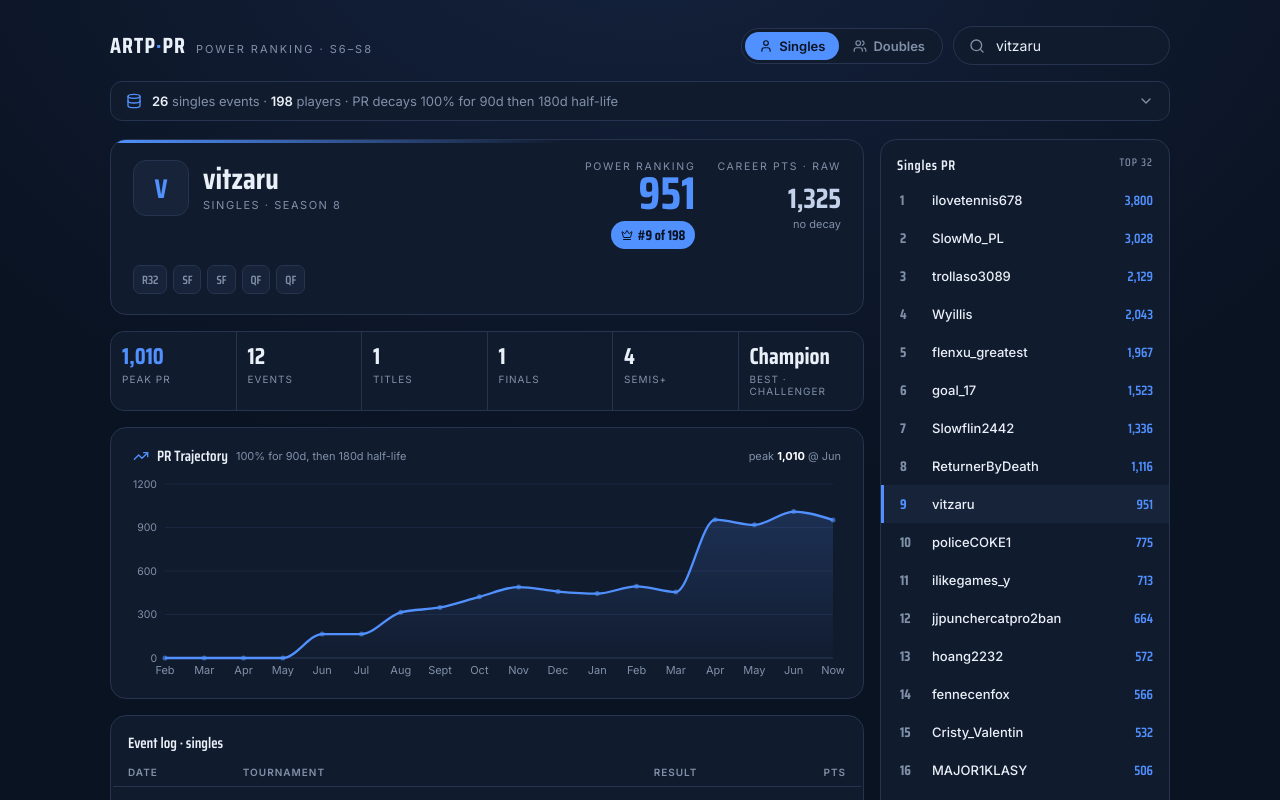
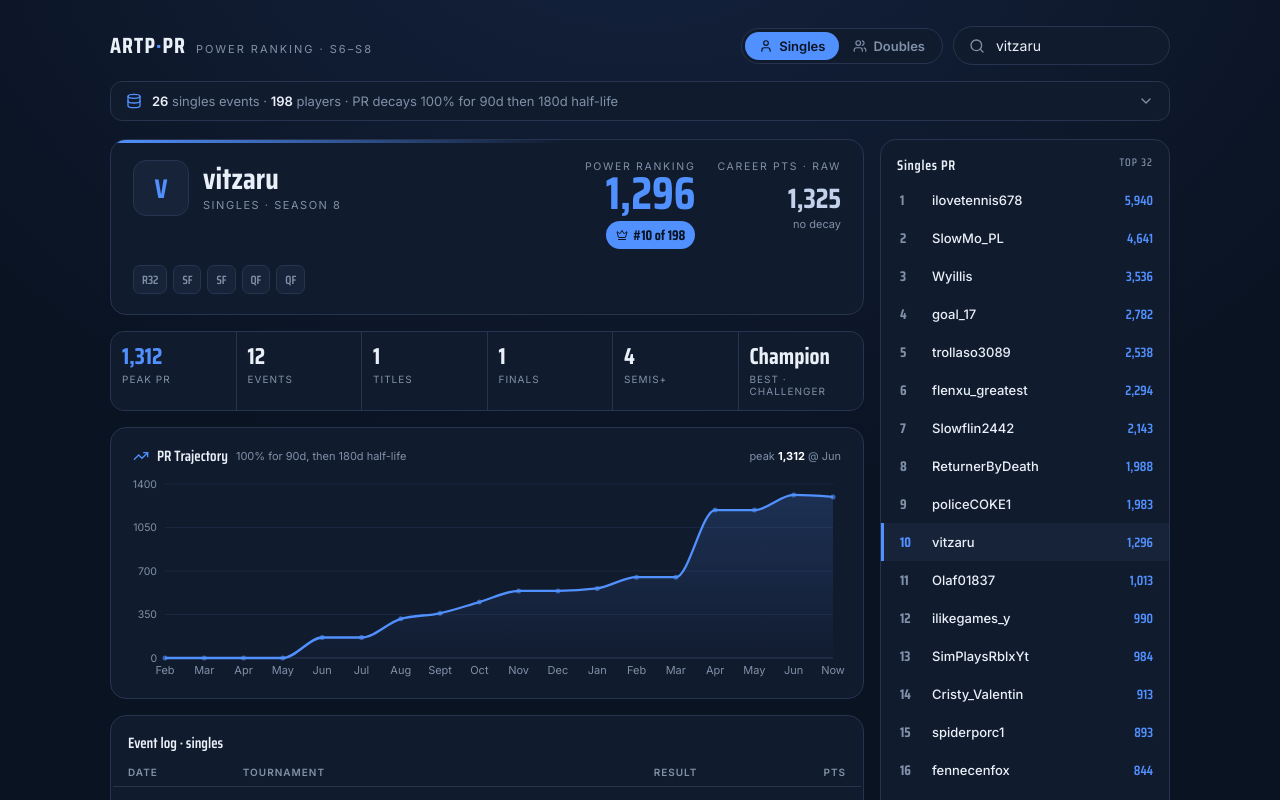
Before and after one commit to pufcjoe/artp-tracker, a React (Vite) app: page / in a window 1280 px wide. Shown: the top 800 px of the page. Built offline with nearby package versions, Linux system fonts and the light colour scheme.

Commit message:
Update App.jsx

```diff
--- a/src/App.jsx
+++ b/src/App.jsx
@@ -13,7 +13,7 @@ import { Search, User, Users, Database, ChevronDown, TrendingUp, Crown } from "l
  * ================================================================== */
 
 const NOW = new Date("2026-06-30");
-const GRACE_DAYS = 90;          // fixed full-credit window
+const GRACE_DAYS = 360;          // fixed full-credit window
 const DAY = 86400000;
 
 // official ARTP points by tier x round  (also the PR per-result base)
@@ -29,6 +29,7 @@ const ROUND_LABEL = { W: "Champion", F: "Finalist", SF: "Semifinalist", QF: "Qua
 
 const ALIASES = {
   vitzaru: "vitzaru", vitzius: "vitzaru", joethepayne: "vitzaru", kunsaz: "vitzaru",
+  kuzuderee: "kuzuderee", MAJOR1KLASY: "kuzuderee",
   vitzonlyjoshv: "vitzaru", vitzari: "vitzaru",
   flenxu: "flenxuu", ilyanasheii: "ilyanashei", xvxcai: "xvcxai", cristyvalentin: "cristy_valentin",
   khaledraii: "wingstopeffect", beardofglaz3: "wingstopeffect",
```
